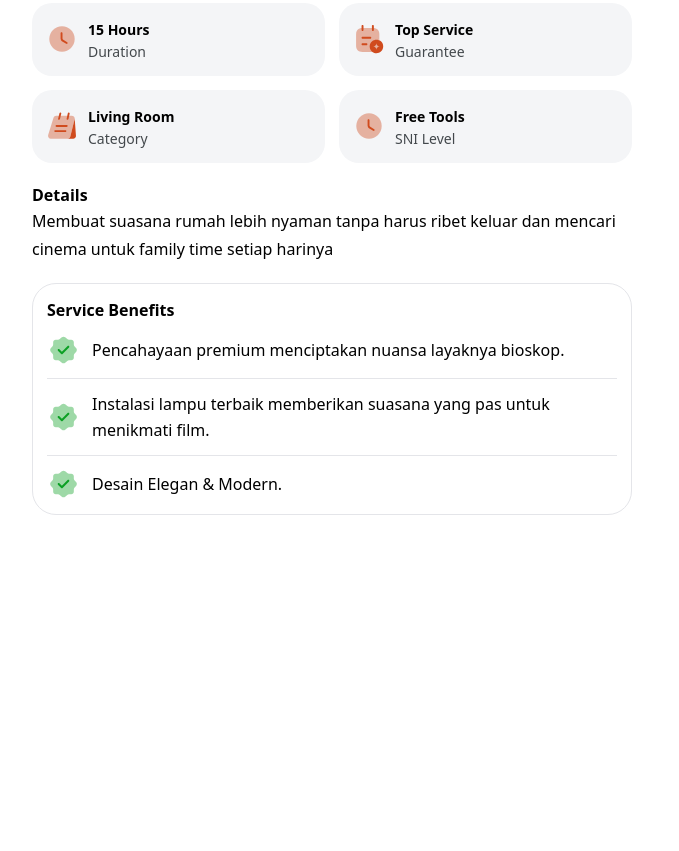
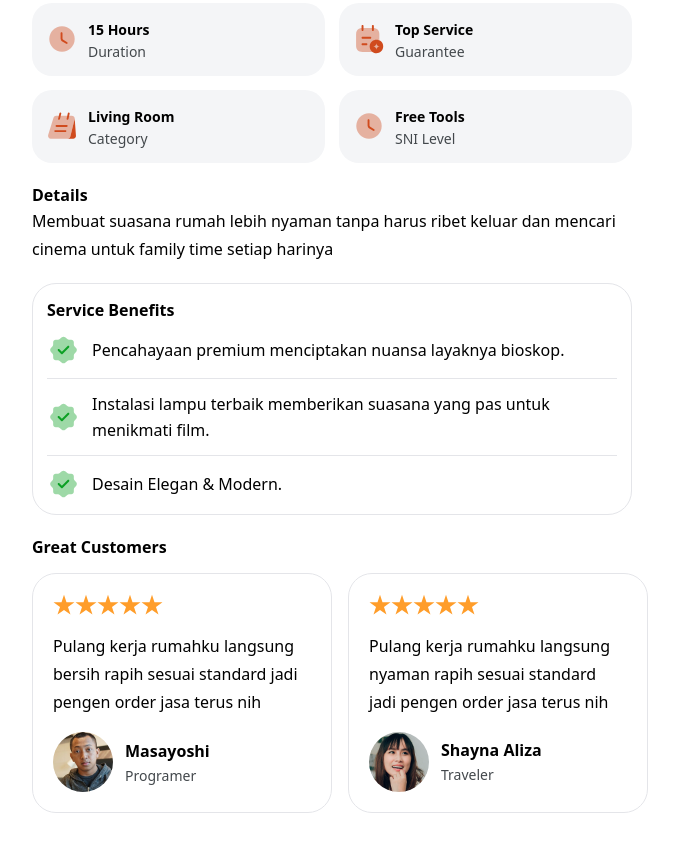
Before and after one commit to AlvinSanudharma/shujia, a website: page src/service-details.html in a window 1280 px wide. Shown: the part 598-1449 px from the top of the page, without its empty margins (308-987 px from the left). Before the commit the page ends 1257 px from the top, so only its background shows below. Drawn offline with nearby package versions, Linux system fonts and the light colour scheme.

Commit message:
feat: great customers

```diff
--- /dev/null
+++ b/src/js/service-details.js
@@ -0,0 +1,6 @@
+var startYourSwiper = new Swiper("#GreatCustomersSlider", {
+    slidesPerView: "auto",
+    spaceBetween: 16,
+    slidesOffsetAfter: 20,
+    slidesOffsetBefore: 20,
+});
--- a/src/service-details.html
+++ b/src/service-details.html
@@ -99,8 +99,58 @@
                     </div>
                 </div>
             </section>
+            <section id="GreatCustomers" class="mt-5 space-y-[14px]">
+                <h3 class="pl-5 font-semibold">Great Customers</h3>
+                <div id="GreatCustomersSlider" class="swiper w-full overflow-x-hidden">
+                    <div class="swiper-wrapper">
+                        <div class="swiper-slide !w-fit">
+                            <div class="flex w-[300px] flex-col gap-4 rounded-3xl border border-shujia-gray-light p-5">
+                                <div class="stars flex items-center">
+                                    <img src="assets/images/icons/star.svg" alt="" class="h-[22px] w-[22px] shrink-0" />
+                                    <img src="assets/images/icons/star.svg" alt="" class="h-[22px] w-[22px] shrink-0" />
+                                    <img src="assets/images/icons/star.svg" alt="" class="h-[22px] w-[22px] shrink-0" />
+                                    <img src="assets/images/icons/star.svg" alt="" class="h-[22px] w-[22px] shrink-0" />
+                                    <img src="assets/images/icons/star.svg" alt="" class="h-[22px] w-[22px] shrink-0" />
+                                </div>
+                                <p class="leading-7">Pulang kerja rumahku langsung bersih rapih sesuai standard jadi pengen order jasa terus nih</p>
+                                <div class="profile flex items-center gap-3">
+                                    <div class="flex h-[60px] w-[60px] items-center justify-center overflow-hidden rounded-full">
+                                        <img src="assets/images/photos/people-1.png" alt="" class="h-full w-full object-cover" />
+                                    </div>
+                                    <div class="flex flex-col gap-[2px]">
+                                        <h5 class="font-semibold">Masayoshi</h5>
+                                        <p class="text-sm leading-[21px] text-shujia-gray">Programer</p>
+                                    </div>
+                                </div>
+                            </div>
+                        </div>
+                        <div class="swiper-slide !w-fit">
+                            <div class="flex w-[300px] flex-col gap-4 rounded-3xl border border-shujia-gray-light p-5">
+                                <div class="stars flex items-center">
+                                    <img src="assets/images/icons/star.svg" alt="" class="h-[22px] w-[22px] shrink-0" />
+                                    <img src="assets/images/icons/star.svg" alt="" class="h-[22px] w-[22px] shrink-0" />
+                                    <img src="assets/images/icons/star.svg" alt="" class="h-[22px] w-[22px] shrink-0" />
+                                    <img src="assets/images/icons/star.svg" alt="" class="h-[22px] w-[22px] shrink-0" />
+                                    <img src="assets/images/icons/star.svg" alt="" class="h-[22px] w-[22px] shrink-0" />
+                                </div>
+                                <p class="leading-7">Pulang kerja rumahku langsung nyaman rapih sesuai standard jadi pengen order jasa terus nih</p>
+                                <div class="profile flex items-center gap-3">
+                                    <div class="flex h-[60px] w-[60px] items-center justify-center overflow-hidden rounded-full">
+                                        <img src="assets/images/photos/people-2.png" alt="" class="h-full w-full object-cover" />
+                                    </div>
+                                    <div class="flex flex-col gap-[2px]">
+                                        <h5 class="font-semibold">Shayna Aliza</h5>
+                                        <p class="text-sm leading-[21px] text-shujia-gray">Traveler</p>
+                                    </div>
+                                </div>
+                            </div>
+                        </div>
+                    </div>
+                </div>
+            </section>
         </main>
         <script src="https://cdn.jsdelivr.net/npm/swiper@12/swiper-bundle.min.js"></script>
         <script src="js/global-nav1.js"></script>
+        <script src="js/service-details.js"></script>
     </body>
 </html>
```
Also changed, not shown: src/assets/images/photos/people-1.png (added), src/assets/images/photos/people-2.png (added), src/output.css.
